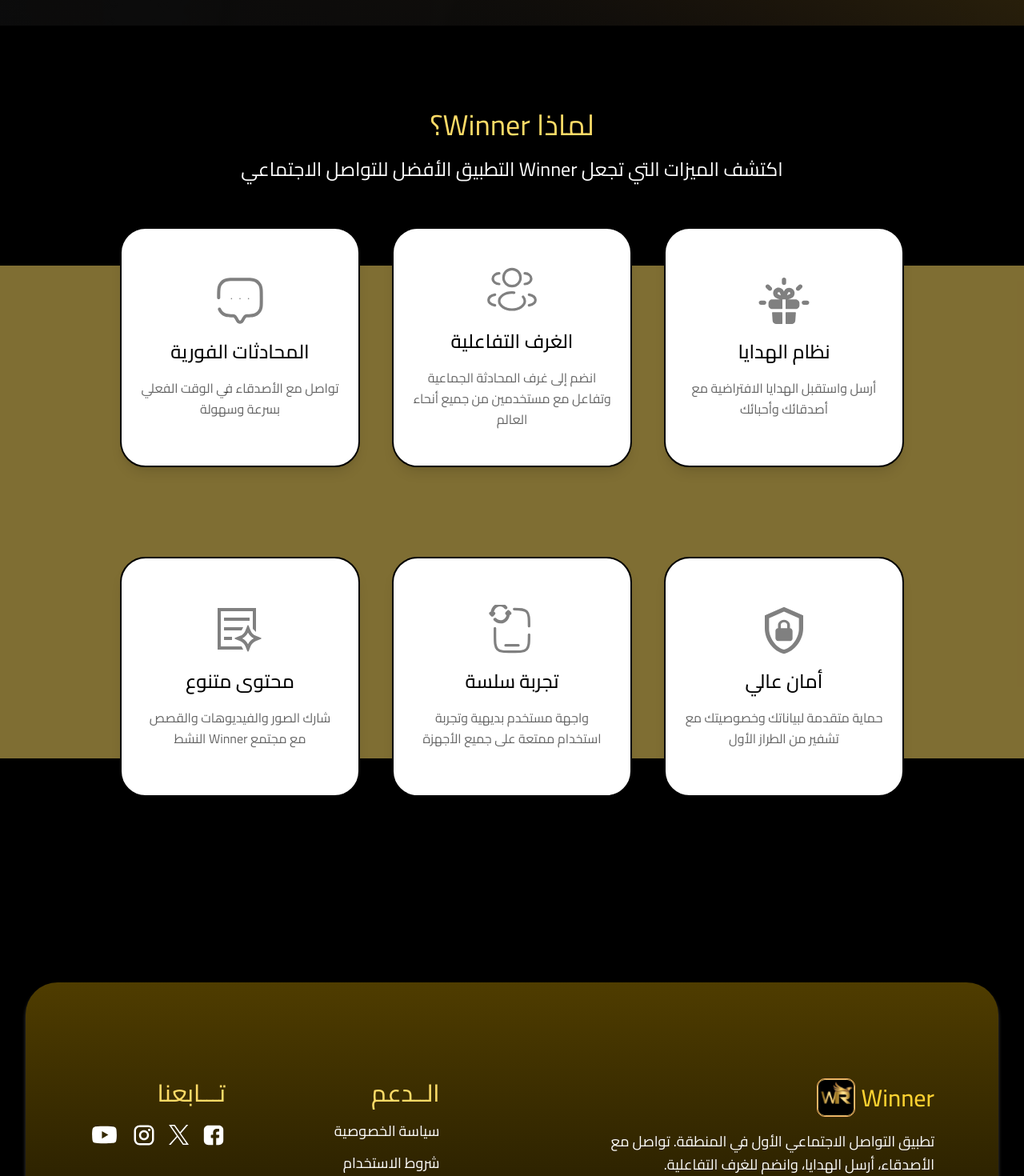
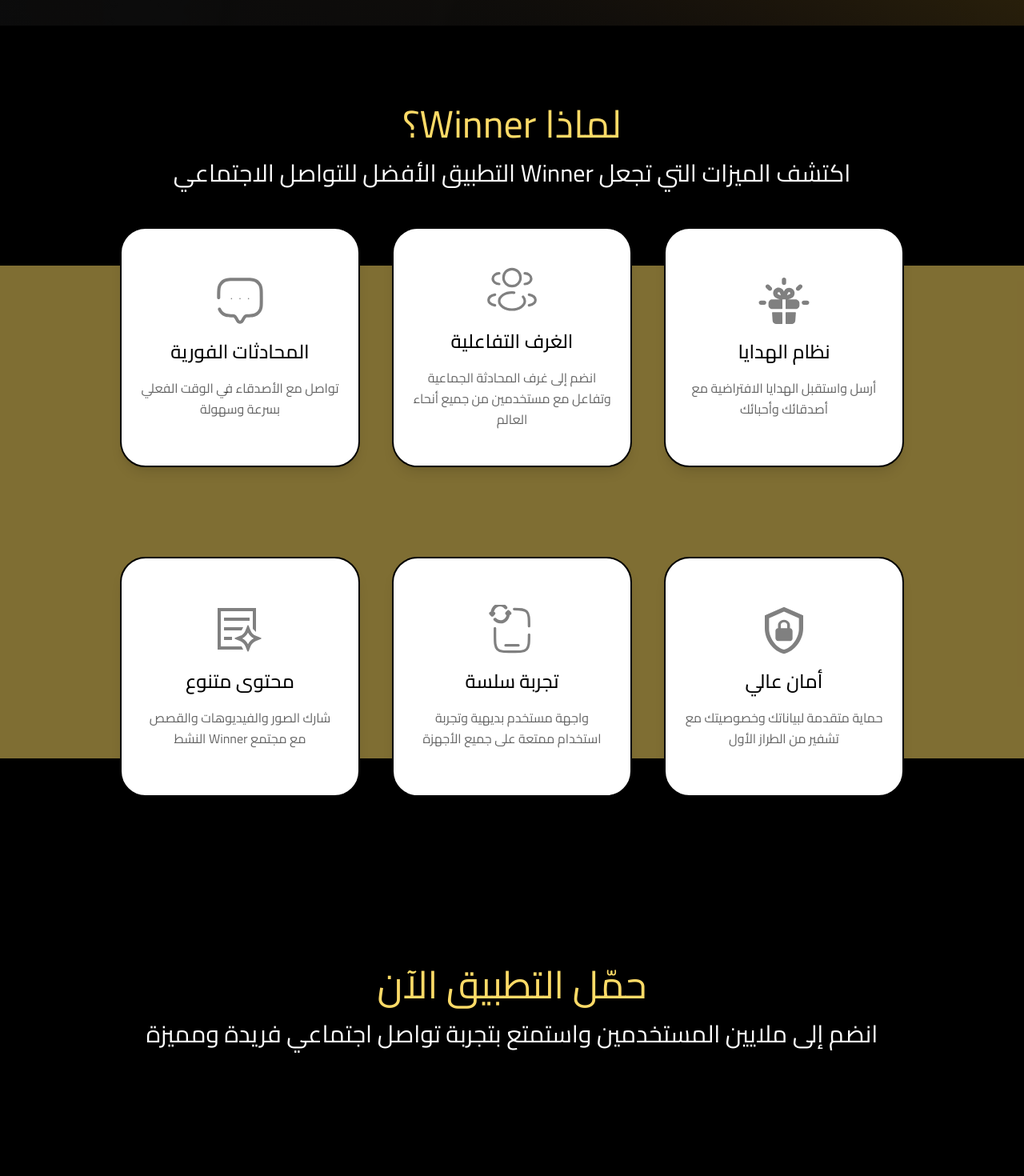
Before and after one commit to odaibishr/winner-app, a React (Vite) app: page / in a window 1280 px wide. Shown: the part 920-2390 px from the top of the page at 80% size. Built offline with nearby package versions, Linux system fonts and the light colour scheme.

Commit message:
create winner CTA section and add the header of the section

```diff
--- a/src/components/SectionHeader.jsx
+++ b/src/components/SectionHeader.jsx
@@ -1,8 +1,8 @@
 const SectionHeader = ({ title, description }) => {
 	return (
 		<div className="md:h-[220px] h-[150px] flex text-center flex-col gap-5 items-center justify-center">
-			<h2 className="text-primary text-4xl max-sm:text-2xl">{title}</h2>
-			<p className="text-white text-2xl max-sm:text-lg">{description}</p>
+			<h2 className="text-primary md:text-5xl text-2xl">{title}</h2>
+			<p className="text-white md:text-3xl text-xl">{description}</p>
 		</div>
 	);
 };
--- /dev/null
+++ b/src/components/WinnerCTASection.jsx
@@ -0,0 +1,15 @@
+import React from "react";
+import SectionHeader from "./SectionHeader";
+
+const WinnerCTASection = () => {
+	return (
+		<section className="container my-10">
+			<SectionHeader
+				title="حمّل التطبيق الآن"
+				description="انضم إلى ملايين المستخدمين واستمتع بتجربة تواصل اجتماعي فريدة ومميزة"
+			/>
+		</section>
+	);
+};
+
+export default WinnerCTASection;
--- a/src/pages/Home.jsx
+++ b/src/pages/Home.jsx
@@ -2,12 +2,14 @@ import React from "react";
 import HeroSection from "../components/HeroSection";
 import Footer from "../components/Footer";
 import WhyChooseUsSection from "../components/WhyChooseUsSection";
+import WinnerCTASection from "../components/WinnerCTASection";
 
 const Home = () => {
 	return (
 		<div className="relative w-full bg-black">
 			<HeroSection />
 			<WhyChooseUsSection />
+			<WinnerCTASection />
 			<Footer />
 		</div>
 	);
```
